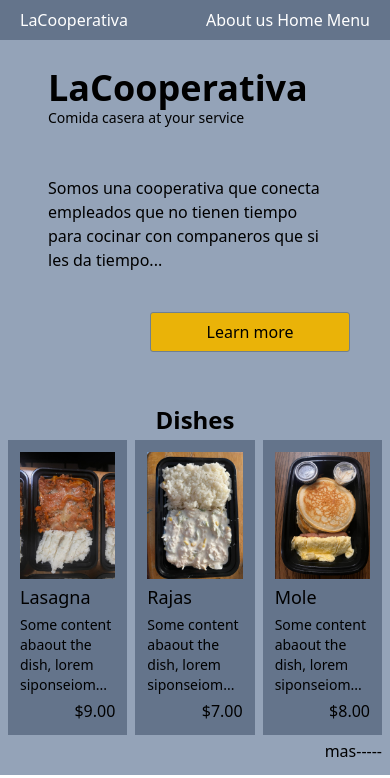
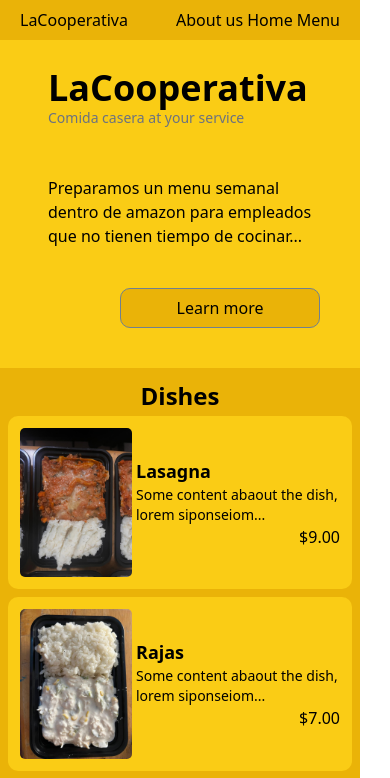
Before and after one commit to Pivanrios/test, a Next.js app: page / in a window 390 px wide. Shown: the top 778 px of the page. Built offline with nearby package versions, Linux system fonts and the light colour scheme.

Commit message:
add style and breakpoints

```diff
--- a/app/globals.css
+++ b/app/globals.css
@@ -7,5 +7,10 @@
     width: 200px;
     height: 40px;
     border: 1px slategray solid;
-    border-radius: 3px;
+    border-radius: 10px;
+
+}#item-prev{
+    border-radius: 10px;
+}img{
+    border-radius: 5px;
 }
--- a/components/DishGallery.jsx
+++ b/components/DishGallery.jsx
@@ -6,9 +6,9 @@
   const seleccion = dishes.slice(0,3) //here were gonna slice depending on the width of the screen, add breakpoints
 
   return (
-    <div className='container flex flex-col items-center bg-slate-400 py-3 px-2 gap-1'>{//this is the section were we display our dishes
+    <div className='container flex flex-col items-center bg-yellow-500 py-3 px-2 gap-1'>{//this is the section were we display our dishes
       }<h3 className='text-2xl font-bold'>Dishes</h3>
-      <div className='container flex flex-row gap-2 justify-between'>
+      <div className='container flex lg:flex-row md:flex-row flex-col gap-2 justify-between'>
       {seleccion.map((d)=>{//we map to our dishes and render product component sending the information via prop
         return(
           <Link href={`platillos/${d.name.toLowerCase()}`}>
--- a/components/HomeBanner.jsx
+++ b/components/HomeBanner.jsx
@@ -2,15 +2,15 @@
 
 function HomeBanner() {
   return (
-    <div id="banner" className='container flex flex-col px-10 pt-5 py-10 bg-slate-400 justify-between'>
-      <h1 className='container flex flex-col p-2'>
-        <b className='text-4xl'>LaCooperativa</b>
-        <span className='text-sm'>Comida casera at your service</span>
-      </h1>
-      <p className='px-2 pt-10 pb-10 self-end '>Somos una cooperativa que conecta empleados que no tienen tiempo <br/>
-      para cocinar con companeros que si les da tiempo... </p>
-      <button className='btn w-auto bg-yellow-500 self-end '>Learn more</button>
-
+    <div>
+      <div id="banner" className='container flex flex-col px-10 pt-5 py-10 bg-yellow-400 justify-between' >
+        <h1 className='container flex flex-col p-2'>
+          <b className='text-4xl'>LaCooperativa</b>
+          <span className='text-sm text-gray-500'>Comida casera at your service</span>
+        </h1>
+        <p className='px-2 pt-10 pb-10 self-end  '>Preparamos un menu semanal dentro de amazon para empleados que no tienen tiempo de cocinar... </p>
+        <button className='btn w-auto bg-yellow-500 self-end'>Learn more</button>
+      </div>
     </div>
   )
 }
--- a/components/Navbar.jsx
+++ b/components/Navbar.jsx
@@ -4,7 +4,7 @@
 function Navbar() {
   return (
     <header>
-        <div className='container flex flex-row  justify-between px-5 py-2 bg-slate-500 text-white'>
+        <div className='container flex flex-row  justify-between px-5 py-2 bg-yellow-500'>
             <span>LaCooperativa</span>
             <nav className='flex flex-row gap-1'>
                 <Link href={"/about-us"}>About us</Link>
--- a/components/ProductPreview.jsx
+++ b/components/ProductPreview.jsx
@@ -2,11 +2,13 @@
 
 function ProductPreview({d}) {
   return (
-        <div className='container bg-slate-500 flex flex-col gap-1 p-3'>
+        <div id="item-prev" className='container bg-yellow-400 flex  lg:flex-col items-center flex-row gap-1 p-3'>
             <img alt={d.name} src={d.imagen} className=' w-28'></img>
-            <h4 className='text-lg '>{d.name}</h4>
-            <p className='text-sm'>{d.content}</p>
-            <p className='self-end'>${d.price}.00</p>
+            <ol className='container flex flex-col justify-between'>
+              <h4 className='text-lg font-bold '>{d.name}</h4>
+              <p className='text-sm'>{d.content}</p>
+              <p className='self-end'>${d.price}.00</p>
+            </ol>
         </div>
   )
 }
--- a/tailwind.config.js
+++ b/tailwind.config.js
@@ -6,9 +6,14 @@
     "./app/**/*.{js,ts,jsx,tsx,mdx}",
   ],
   theme: {
+    screens:{
+     sm: "360px",
+     md: "860px",
+     lg:"1200px"
+    },
     extend: {
-      backgroundImage: {},
-    },
+
+    }
   },
   plugins: [],
 };
```
